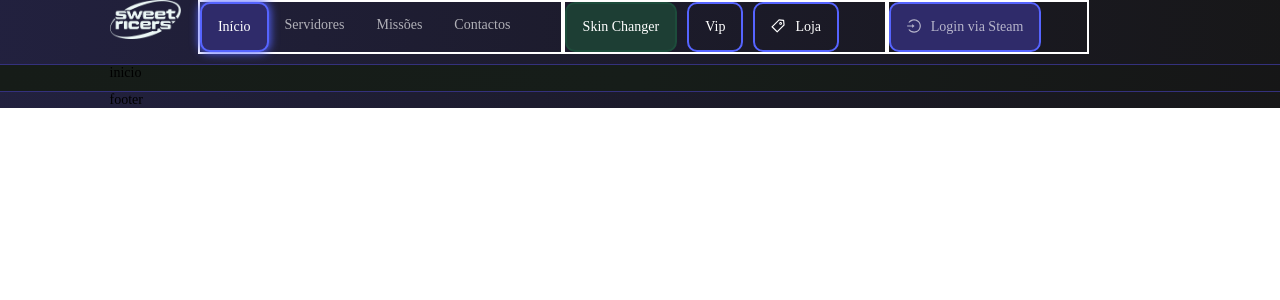
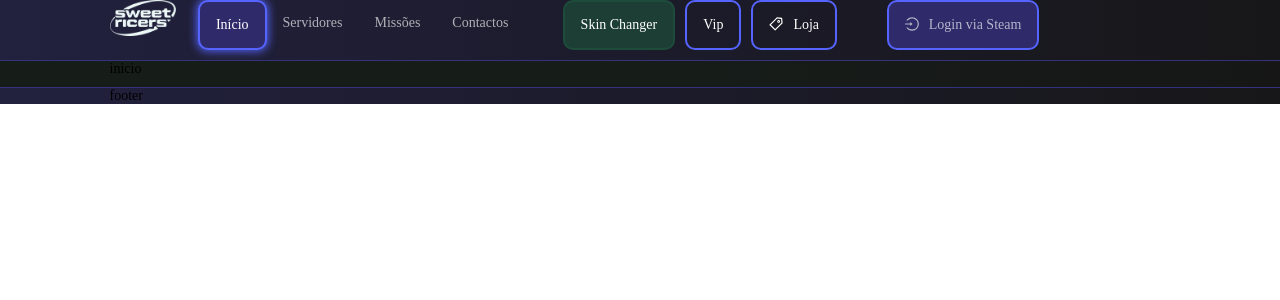
Before and after one commit to heyliceeee/sweetRicers, a React (Create React App) app in the folder sweetricers/: page / in a window 1280 px wide. Shown: the top 300 px of the page. Built offline with nearby package versions, Linux system fonts and the light colour scheme; the HTML template or start-up script is replaced by a standard one.

Commit message:
:lipstick: header

```diff
--- a/sweetricers/src/header/Header.js
+++ b/sweetricers/src/header/Header.js
@@ -95,7 +95,11 @@ function Header({ setCurrentPage }) {
       </Col>
 
       <Col xs={12} sm={12} md={0} lg={0} style={{ textAlign: "right" }}>
-        <Button type="primary" onClick={showDrawer} style={{backgroundColor: "transparent",}}>
+        <Button
+          type="primary"
+          onClick={showDrawer}
+          style={{ backgroundColor: "transparent" }}
+        >
           <MenuOutlined />
         </Button>
       </Col>
@@ -113,10 +117,7 @@ function Header({ setCurrentPage }) {
               style={{
                 borderBottom: "none",
                 backgroundColor: "transparent",
-
-                border: "2px solid #ffff",
               }}
-
               theme="dark"
             />
           </Col>
@@ -129,10 +130,7 @@ function Header({ setCurrentPage }) {
               style={{
                 borderBottom: "none",
                 backgroundColor: "transparent",
-
-                border: "2px solid #ffff",
               }}
-
               theme="dark"
             />
           </Col>
@@ -145,10 +143,7 @@ function Header({ setCurrentPage }) {
               style={{
                 borderBottom: "none",
                 backgroundColor: "transparent",
-
-                border: "2px solid #ffff",
               }}
-
               theme="dark"
             />
           </Col>
```
